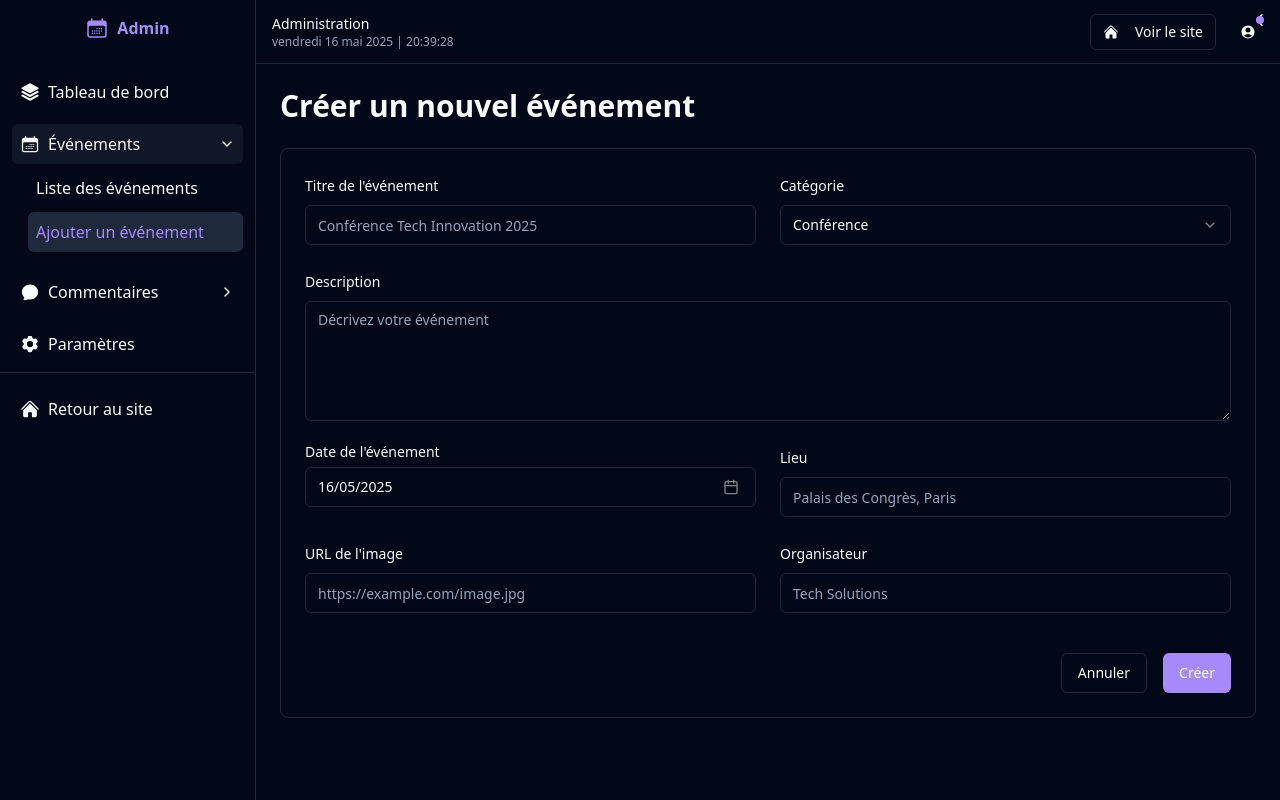
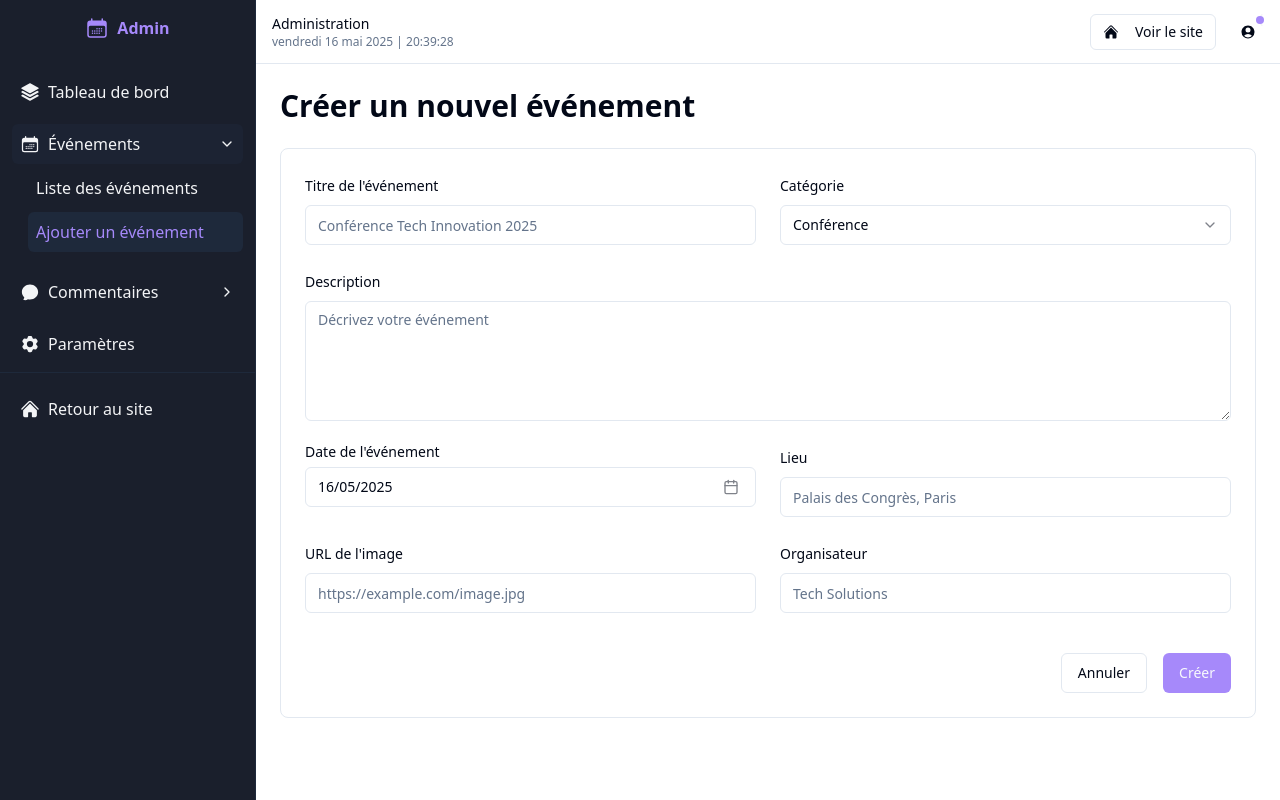
Before and after one commit to Sabrine-Moussi/evenement-commentaires-react-magic, a React (Vite) app: page /admin/events/create in a window 1280 px wide. Built offline with nearby package versions, Linux system fonts and the light colour scheme.

Commit message:
feat: Apply dark theme to sidebar
Apply the dark theme specifically to the sidebar component.

```diff
--- a/src/components/admin/AdminSidebar.tsx
+++ b/src/components/admin/AdminSidebar.tsx
@@ -31,7 +31,8 @@ const AdminSidebar = () => {
 
   return (
     <div className={cn(
-      "h-screen border-r transition-all duration-300 ease-in-out",
+      "h-screen border-r transition-all duration-300 ease-in-out dark",
+      "bg-background text-foreground",
       isSidebarCollapsed ? "w-16" : "w-64"
     )}>
       {/* Logo */}
--- a/src/index.css
+++ b/src/index.css
@@ -102,6 +102,15 @@
 }
 
 /* Styles spécifiques au thème sombre */
+.dark {
+  /* Styles spécifiques pour la sidebar en mode sombre */
+  @apply bg-[#1A1F2C] text-gray-100;
+}
+
+.dark .border-r {
+  @apply border-gray-700;
+}
+
 .dark .glass-card {
   @apply bg-black/20 backdrop-blur-lg border border-white/10;
 }
--- a/src/layouts/AdminLayout.tsx
+++ b/src/layouts/AdminLayout.tsx
@@ -6,16 +6,9 @@ import AdminSidebar from "@/components/admin/AdminSidebar";
 import AdminHeader from "@/components/admin/AdminHeader";
 
 const AdminLayout = () => {
-  // Effet pour le titre de la page et appliquer le thème sombre
+  // Effet pour le titre de la page
   useEffect(() => {
     document.title = "Administration | EventsManager";
-    // Appliquer le thème sombre au layout d'administration
-    document.documentElement.classList.add('dark');
-
-    // Nettoyer en enlevant la classe quand on quitte le layout admin
-    return () => {
-      document.documentElement.classList.remove('dark');
-    };
   }, []);
 
   return (
```
